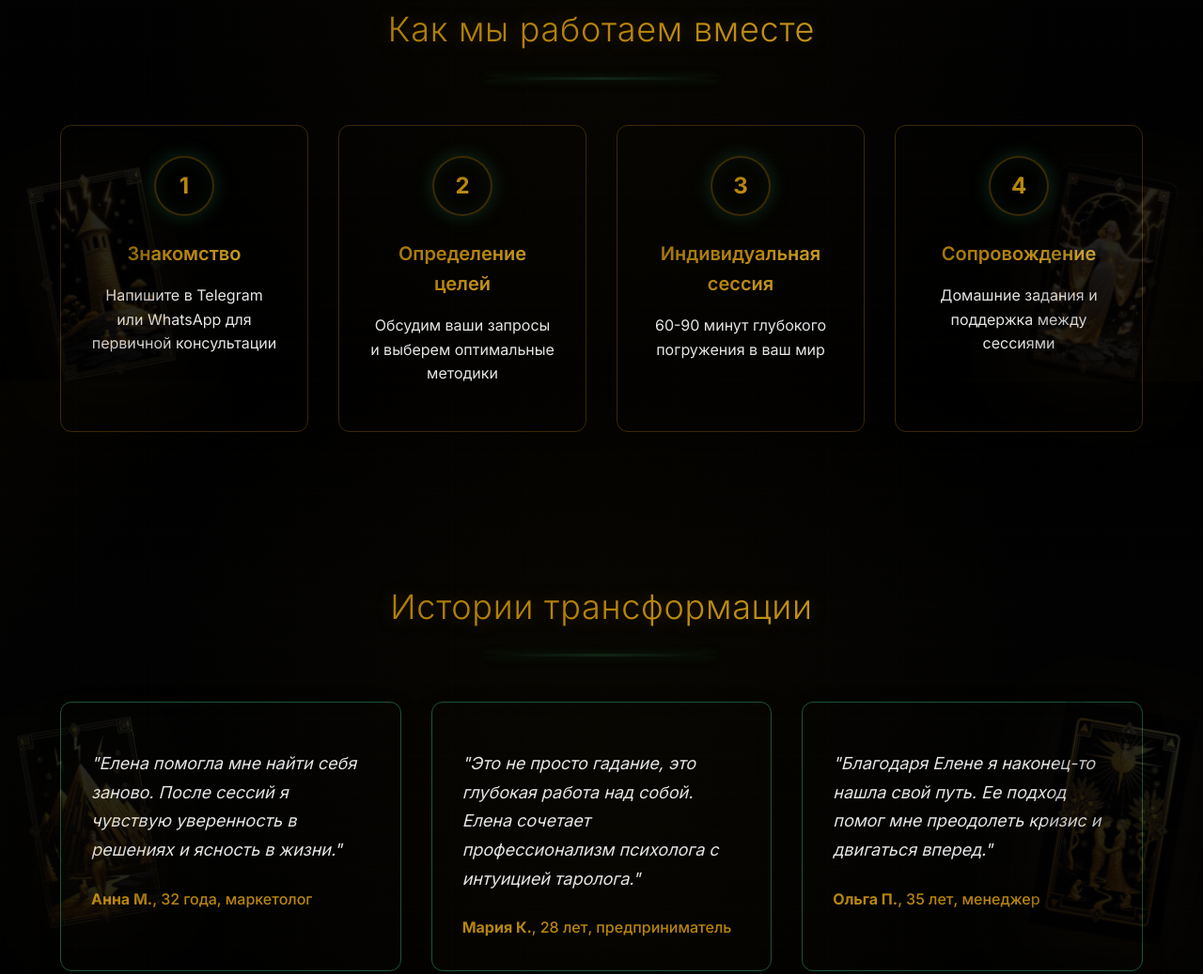
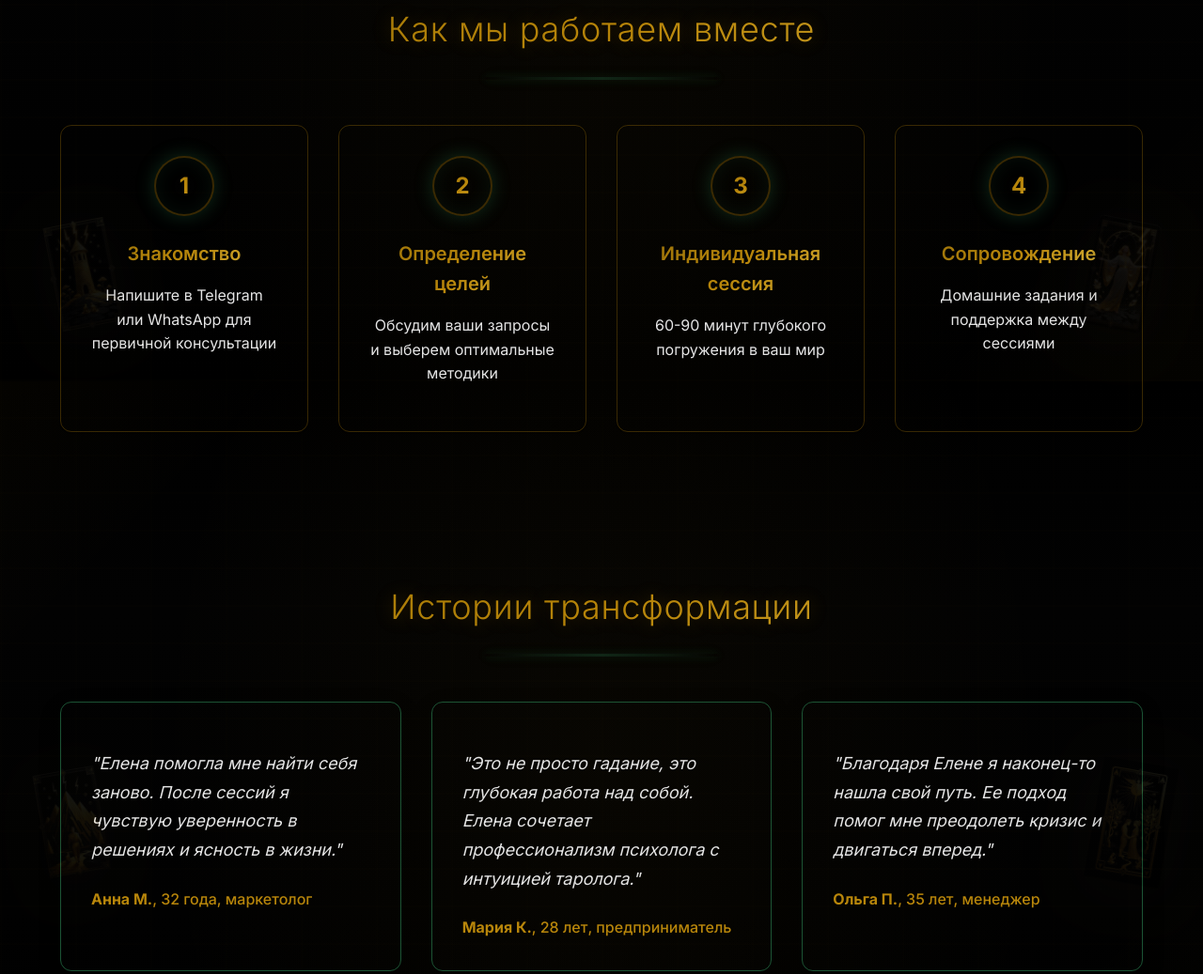
Before and after one commit to mrdudekowski/tvoypsiholog, a website: page index.html in a window 1280 px wide. Shown: the part 2794-3831 px from the top of the page at 94% size. Drawn offline with Linux system fonts and the light colour scheme.

Commit message:
refactor: Update tarot card configurations and styles for improved responsiveness - Changed target selectors for tarot cards to use IDs instead of classes - Adjusted card dimensions and opacity for better visibility - Implemented dynamic card height based on viewport width - Added media queries for responsive scaling of card sizes

```diff
--- a/scripts/tarot-canvas.js
+++ b/scripts/tarot-canvas.js
@@ -85,7 +85,7 @@
             const scrollTop = window.pageYOffset || document.documentElement.scrollTop;
             const targetTopInDocument = targetRect.top + scrollTop;
 
-            const cardHeight = 240;
+            const cardHeight = 160; /* Обновляем под новый размер карт */
             const targetHeight = targetRect.height;
             let finalTop = targetTopInDocument + (targetHeight / 2) - (cardHeight / 2);
 
--- a/styles/tarot-canvas.css
+++ b/styles/tarot-canvas.css
@@ -17,8 +17,8 @@
 /* Базовые стили карты */
 .tarot-card {
   position: absolute; /* Абсолютная позиция относительно документа */
-  width: 140px;
-  height: 240px;
+  width: 100px; /* Уменьшаем ширину */
+  height: 160px; /* Уменьшаем высоту */
   background-size: cover;
   background-position: center;
   background-repeat: no-repeat;
@@ -26,7 +26,7 @@
   backface-visibility: hidden;
   transform: translateZ(0);
   transition: all 1.5s cubic-bezier(0.16, 1, 0.3, 1); /* Плавный easing */
-  z-index: 10; /* Поверх других элементов */
+  z-index: 1; /* Под контентом, но над фоном */
 }
 
 /* Левая карта - начальное состояние (невидима, смещена влево) */
@@ -42,17 +42,17 @@
 /* Левая карта - активное состояние (видима, на финальной позиции) */
 .tarot-card-left.active {
   /* left и top устанавливаются через JavaScript */
-  opacity: 0.15;
-  transform: rotate(-10deg) scale(1);
+  opacity: 0.08; /* Еще более прозрачная, чтобы не мешать контенту */
+  transform: rotate(-10deg) scale(0.8); /* Немного меньше */
 }
 
 /* Анимация левитации - плавное покачивание */
 @keyframes cardFloat {
   0%, 100% {
-    transform: translateY(0px) rotate(-10deg) scale(1);
+    transform: translateY(0px) rotate(-10deg) scale(0.8);
   }
   50% {
-    transform: translateY(-8px) rotate(-12deg) scale(1.02);
+    transform: translateY(-8px) rotate(-12deg) scale(0.82);
   }
 }
 
@@ -79,17 +79,17 @@
 /* Правая карта - активное состояние */
 .tarot-card-right.active {
   /* right и top устанавливаются через JavaScript */
-  opacity: 0.15;
-  transform: rotate(10deg) scale(1); /* Зеркальный поворот */
+  opacity: 0.08; /* Еще более прозрачная */
+  transform: rotate(10deg) scale(0.8); /* Немного меньше */
 }
 
 /* Зеркальная анимация левитации */
 @keyframes cardFloatRight {
   0%, 100% {
-    transform: translateY(0px) rotate(10deg) scale(1);
+    transform: translateY(0px) rotate(10deg) scale(0.8);
   }
   50% {
-    transform: translateY(-8px) rotate(12deg) scale(1.02);
+    transform: translateY(-8px) rotate(12deg) scale(0.82);
   }
 }
 
@@ -114,17 +114,17 @@
 /* Третья карта - активное состояние */
 .tarot-card-testimonials.active {
   /* left и top устанавливаются через JavaScript */
-  opacity: 0.15;
-  transform: rotate(-8deg) scale(1); /* Финальный поворот */
+  opacity: 0.08; /* Еще более прозрачная */
+  transform: rotate(-8deg) scale(0.8); /* Немного меньше */
 }
 
 /* Анимация левитации для третьей карты */
 @keyframes cardFloatTestimonials {
   0%, 100% {
-    transform: translateY(0px) rotate(-8deg) scale(1);
+    transform: translateY(0px) rotate(-8deg) scale(0.8);
   }
   50% {
-    transform: translateY(-6px) rotate(-10deg) scale(1.01);
+    transform: translateY(-6px) rotate(-10deg) scale(0.81);
   }
 }
 
@@ -150,17 +150,17 @@
 /* Четвертая карта - активное состояние */
 .tarot-card-lovers.active {
   /* right и top устанавливаются через JavaScript */
-  opacity: 0.15;
-  transform: rotate(8deg) scale(1); /* Финальный поворот */
+  opacity: 0.08; /* Еще более прозрачная */
+  transform: rotate(8deg) scale(0.8); /* Немного меньше */
 }
 
 /* Анимация левитации для четвертой карты */
 @keyframes cardFloatLovers {
   0%, 100% {
-    transform: translateY(0px) rotate(8deg) scale(1);
+    transform: translateY(0px) rotate(8deg) scale(0.8);
   }
   50% {
-    transform: translateY(-6px) rotate(10deg) scale(1.01);
+    transform: translateY(-6px) rotate(10deg) scale(0.81);
   }
 }
 
```
